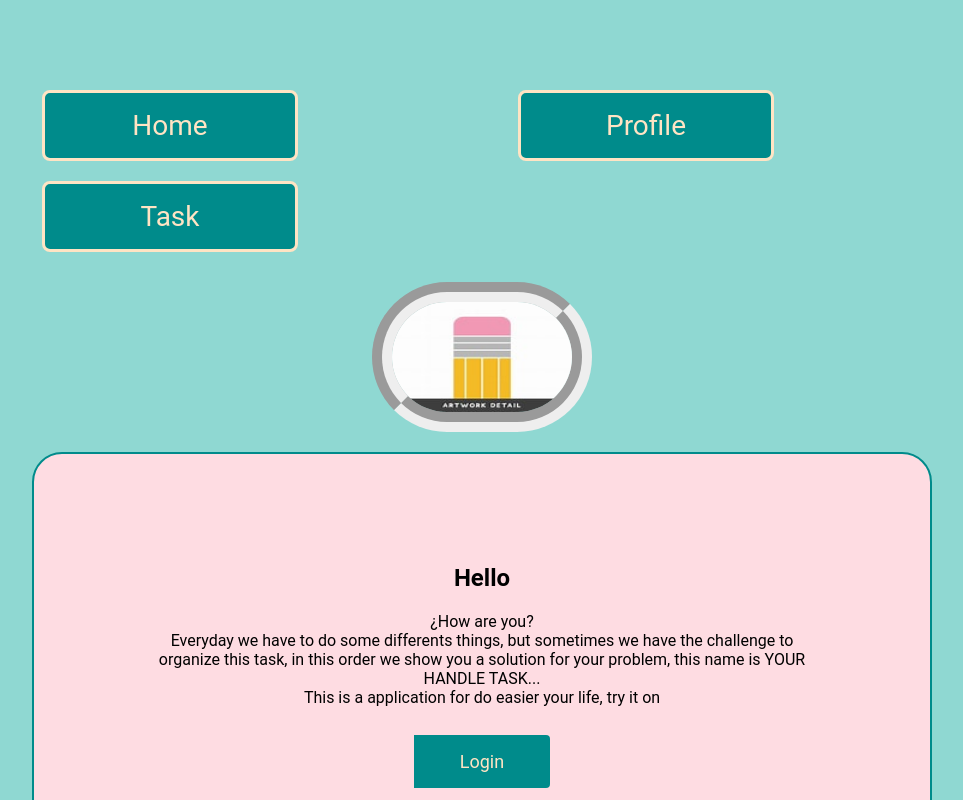
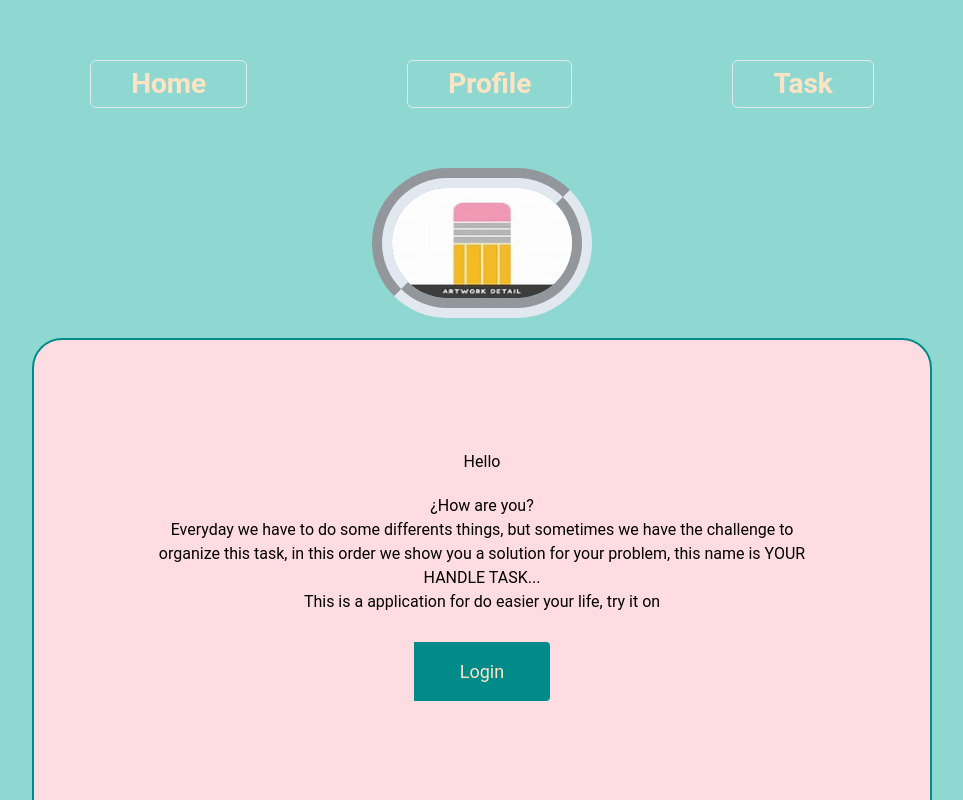
Before and after one commit to heidiqueen1/react-task-list, a React (Create React App) app: page / in a window 1280 px wide. Shown: the top 800 px of the page, without its empty margins (158-1121 px from the left). Built offline with nearby package versions, Linux system fonts and the light colour scheme.

Commit message:
agregué elementos de chakra UI

```diff
--- a/package.json
+++ b/package.json
@@ -3,9 +3,13 @@
   "version": "0.1.0",
   "private": true,
   "dependencies": {
+    "@chakra-ui/react": "^2.2.1",
+    "@emotion/react": "^11.9.3",
+    "@emotion/styled": "^11.9.3",
     "@testing-library/jest-dom": "^5.16.4",
     "@testing-library/react": "^13.2.0",
     "@testing-library/user-event": "^13.5.0",
+    "framer-motion": "^6.3.11",
     "react": "^18.1.0",
     "react-dom": "^18.1.0",
     "react-icons": "^4.3.1",
--- a/src/App.css
+++ b/src/App.css
@@ -1,16 +1,12 @@
-*{
-  margin: 0;
-  padding: 0;
-  box-sizing: border-box;
-}
 
+/*
 html,
 body{
   color: #ffff;
   background-color: #8FD8D2;
   font-family: 'Lucida Sans', 'Lucida Sans Regular', 'Lucida Grande', 'Lucida Sans Unicode', Geneva, Verdana, sans-serif;
   margin-top: 40px;
-}
+} */
 
 .aplicacion-tareas{
   display:flex;
@@ -188,7 +184,7 @@ h2{
 
 /* Barra de navegación*/
 
-.tarea-boton-nav{
+/* .tarea-boton-nav{
   width: 20%;
   padding: 16px;
   font-size:18px;
@@ -203,7 +199,7 @@ h2{
   text-transform: capitalize;
   margin: 10px 20px 10px 200px;
 
-}
+} */
 
 .link{
   text-decoration: none;
--- a/src/App.js
+++ b/src/App.js
@@ -4,14 +4,39 @@ import { BrowserRouter as Router, Routes, Route, Link } from "react-router-dom";
 import Home from "./Pages/Home.jsx";
 import Profile from "./Pages/Profile.jsx";
 import Task from "./Pages/Task.jsx";
+import { Box, Button, Stack } from "@chakra-ui/react";
 
 function App() {
   return (
     <Router>
+      <Box
+        color="#ffff"
+        bg="#8FD8D2"
+        fontFamily="'Lucida Sans', 'Lucida Sans Regular', 'Lucida Grande', 'Lucida Sans Unicode', Geneva, Verdana, sans-serif"
+        pt="20px"
+        minH="100vh"
+      >
         <nav>
-        <button className='tarea-boton-nav'><Link className="link" to='/'> Home </Link></button>
-        <button className='tarea-boton-nav'><Link className="link" to='/profile'> Profile </Link></button>
-        <button className='tarea-boton-nav'><Link className="link" to='/task'> Task </Link></button>
+        <Stack direction='row' spacing={40} align='center' justifyContent='center' m='40px'>
+          <Button  size="lg" color="bisque" variant='outline'>
+            <Link className="link" to="/">
+              {" "}
+              Home{" "}
+            </Link>
+          </Button>
+          <Button  size="lg" color="bisque" variant='outline'>
+            <Link className="link" to="/profile">
+              {" "}
+              Profile{" "}
+            </Link>
+          </Button>
+          <Button  size="lg" color="bisque" variant='outline' >
+            <Link className="link" to="/task">
+              {" "}
+              Task{" "}
+            </Link>
+          </Button>
+          </Stack>
         </nav>
         <div className="aplicacion-tareas">
           <Logo />
@@ -26,6 +51,7 @@ function App() {
             </div>
           </div>
         </div>
+      </Box>
     </Router>
   );
 }
--- a/src/index.css
+++ b/src/index.css
@@ -1,3 +1,9 @@
+*{
+  margin: 0;
+  padding: 0;
+  box-sizing: border-box;
+}
+
 body {
   margin: 0;
   font-family: -apple-system, BlinkMacSystemFont, 'Segoe UI', 'Roboto', 'Oxygen',
--- a/src/index.js
+++ b/src/index.js
@@ -2,15 +2,16 @@ import React from 'react';
 import ReactDOM from 'react-dom/client';
 import './index.css';
 import App from './App';
+import { ChakraProvider } from '@chakra-ui/react';
 
 
 
 const root = ReactDOM.createRoot(document.getElementById('root'));
 root.render(
   <React.StrictMode>
-
+    <ChakraProvider>
     <App />
-
+    </ChakraProvider>
 
   </React.StrictMode>
 );
```
Also changed, not shown: 1 other file (tests, documents, lock files or other folders). Lines whose indentation alone changed are shown as unchanged.
